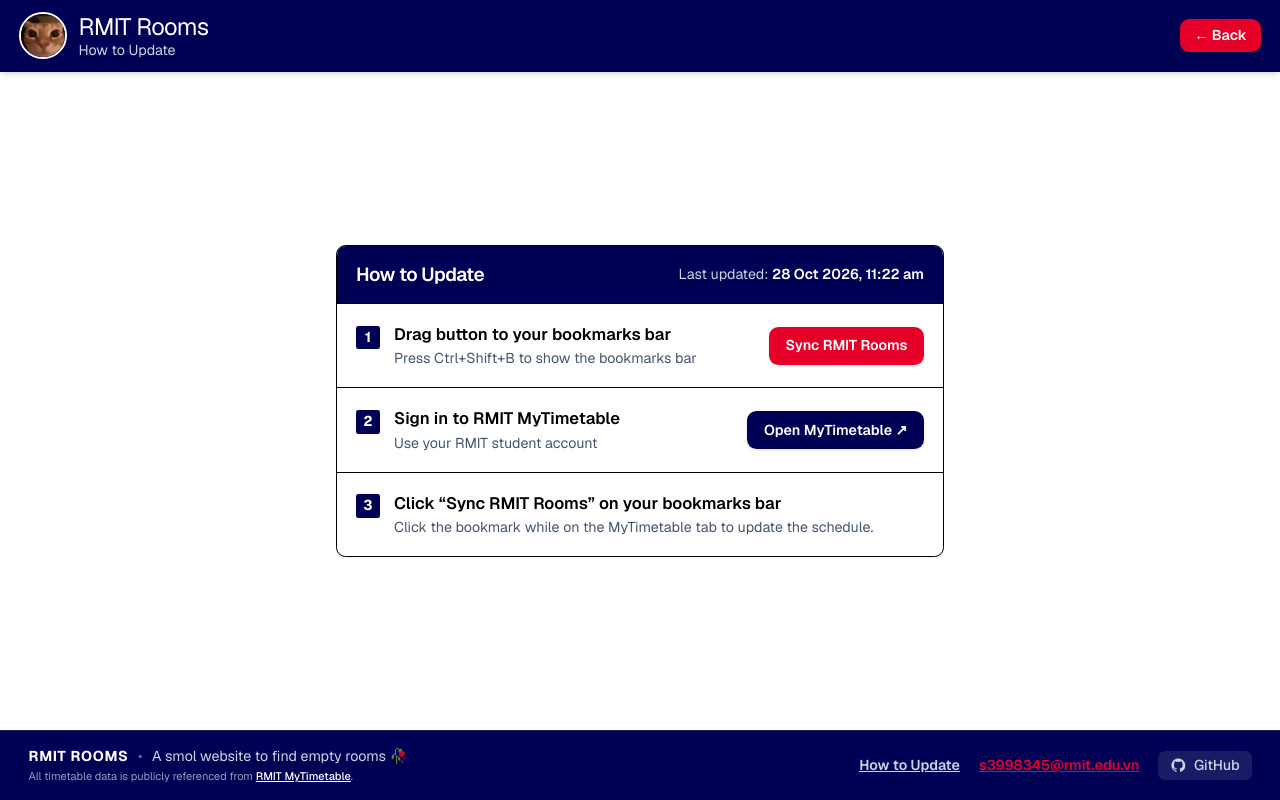
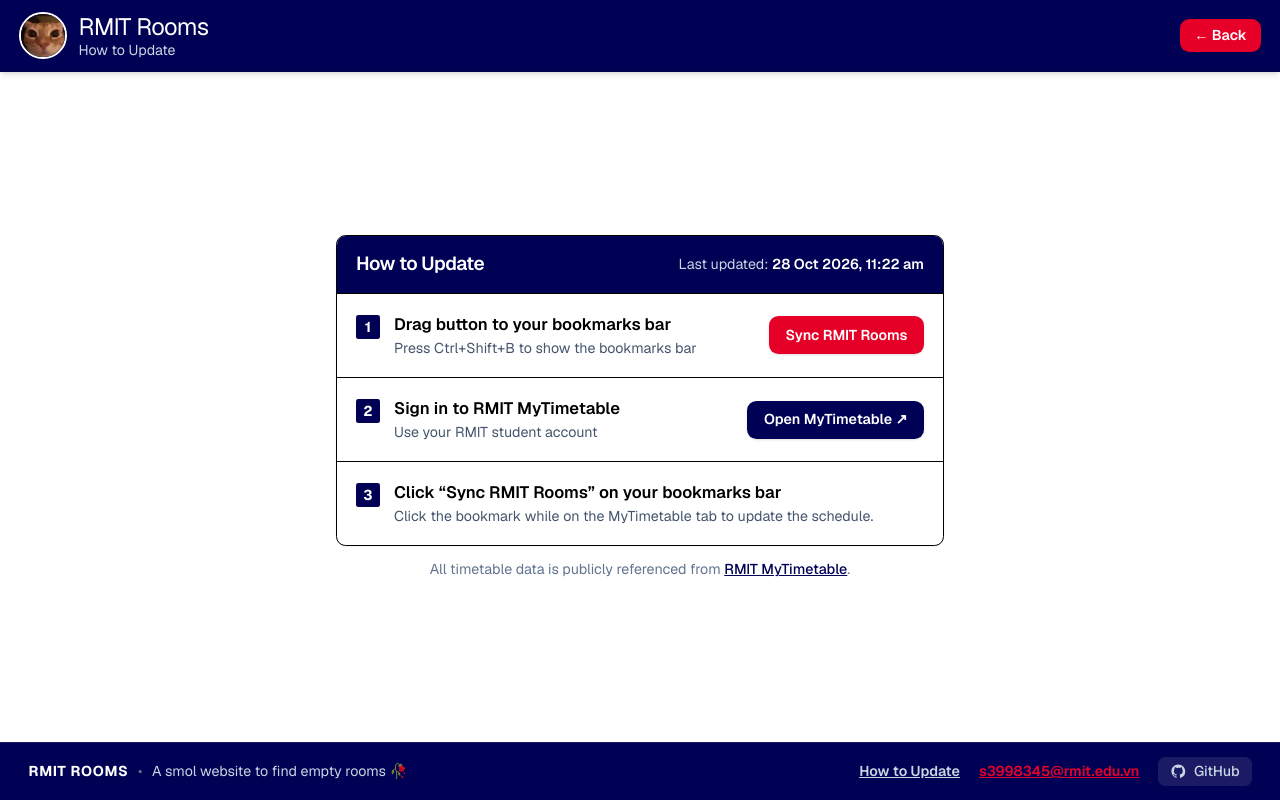
Before and after one commit to HuynhMaiThienAn/rmit-vn-room, a Next.js app in the folder my-app/: page /admin in a window 1280 px wide. Built offline with nearby package versions, Linux system fonts and the light colour scheme.

Commit message:
feat(ui): restore search bar position, move public data note to how-to-update page, and overhaul README

```diff
--- a/my-app/src/components/public/footer.tsx
+++ b/my-app/src/components/public/footer.tsx
@@ -6,29 +6,16 @@
 
 export function Footer() {
   return (
-    <footer className="shrink-0 mt-0 border-t border-white/10 bg-[#000054] text-slate-300 font-sans py-2.5 md:py-3.5 px-6">
-      <div className="mx-auto max-w-7xl flex flex-col md:flex-row items-center md:items-center justify-between gap-3 text-xs">
+    <footer className="shrink-0 mt-0 border-t border-white/10 bg-[#000054] text-slate-300 font-sans py-2.5 md:py-3 px-6">
+      <div className="mx-auto max-w-7xl flex flex-col md:flex-row items-center justify-between gap-3 text-xs">
 
-        {/* Column 1: Brand & Disclaimer */}
-        <div className="text-center md:text-left space-y-0.5">
-          <div className="flex items-center justify-center md:justify-start gap-2">
-            <h4 className="text-[11px] md:text-xs font-bold uppercase tracking-wider text-white">RMIT Rooms</h4>
-            <span className="text-slate-500">•</span>
-            <span className="text-[11px] md:text-xs text-slate-300">
-              A smol website to find empty rooms 🥀
-            </span>
-          </div>
-          <p className="text-[10px] md:text-[11px] text-slate-400">
-            All timetable data is publicly referenced from{' '}
-            <a
-              href="https://mytimetable.rmit.edu.vn/even/timetable/"
-              target="_blank"
-              rel="noopener noreferrer"
-              className="text-white hover:text-[#E60028] transition underline font-medium"
-            >
-              RMIT MyTimetable
-            </a>.
-          </p>
+        {/* Column 1: Brand & Slogan */}
+        <div className="flex items-center gap-2">
+          <h4 className="text-[11px] md:text-xs font-bold uppercase tracking-wider text-white">RMIT Rooms</h4>
+          <span className="text-slate-500">•</span>
+          <span className="text-[11px] md:text-xs text-slate-300">
+            A smol website to find empty rooms 🥀
+          </span>
         </div>
 
         {/* Column 2: Quick Links, GitHub & Support */}
--- a/my-app/src/features/room-directory/components/DirectoryHeader.tsx
+++ b/my-app/src/features/room-directory/components/DirectoryHeader.tsx
@@ -17,8 +17,8 @@
   return (
     <header className="sticky top-0 z-40 bg-[#000054] border-b border-[#000033]/30 px-4 py-2.5 shadow-md lg:shrink-0">
       <div className="max-w-7xl w-full mx-auto flex flex-col gap-2.5 sm:flex-row sm:items-center sm:justify-between">
-        {/* Brand Title (Left) */}
-        <div className="flex items-center gap-2.5 shrink-0 sm:w-1/4">
+        {/* Brand Title */}
+        <div className="flex items-center gap-2.5 shrink-0">
           <div>
             <h1 className="text-lg md:text-xl font-semibold text-white tracking-tight leading-tight">
               RMIT Rooms
@@ -29,8 +29,8 @@
           </div>
         </div>
 
-        {/* Search Bar (Centered) */}
-        <div className="w-full sm:flex-1 sm:max-w-md mx-auto flex items-center justify-center">
+        {/* Search Bar & Mobile QR Scanner */}
+        <div className="flex items-center gap-2.5 w-full sm:w-auto sm:max-w-xs flex-1 justify-end">
           <div className="relative w-full">
             <span className="absolute inset-y-0 left-2.5 flex items-center pointer-events-none text-slate-300">
               <SearchIcon className="w-3.5 h-3.5 md:w-4 md:h-4" />
@@ -43,14 +43,11 @@
               className="w-full bg-white/10 border border-white/20 text-white placeholder-slate-300 rounded-lg pl-8 pr-3 py-1.5 text-xs md:text-sm focus:outline-none focus:bg-white focus:text-[#000054] focus:placeholder-slate-400 focus:border-white transition-colors"
             />
           </div>
-        </div>
 
-        {/* Right Actions / Mobile QR */}
-        <div className="flex items-center gap-2.5 shrink-0 sm:w-1/4 justify-end">
           <button
             type="button"
             onClick={onScanQr}
-            className="bg-white text-[#000054] hover:bg-slate-100 font-semibold text-xs px-3 py-1.5 rounded-lg shadow-xs transition-colors whitespace-nowrap flex items-center gap-1.5 lg:hidden cursor-pointer"
+            className="bg-white text-[#000054] hover:bg-slate-100 font-semibold text-xs px-3 py-1.5 rounded-lg shadow-xs transition-colors whitespace-nowrap flex items-center gap-1.5 lg:hidden cursor-pointer shrink-0"
             title="Scan room QR"
           >
             <QrCodeIcon className="w-3.5 h-3.5" />
--- a/my-app/src/features/timetable-sync/components/TimetableSyncDashboard.tsx
+++ b/my-app/src/features/timetable-sync/components/TimetableSyncDashboard.tsx
@@ -43,11 +43,23 @@
       </header>
 
       {/* Non-scrolling centered RMIT-style card */}
-      <div className="flex-1 overflow-hidden flex items-center justify-center px-4">
+      <div className="flex-1 overflow-hidden flex flex-col items-center justify-center px-4 gap-3">
         <div className="w-full max-w-lg bg-white border border-black rounded-lg overflow-hidden shadow-xs">
           <DatasetStatusCard stats={stats} loading={loadingStats} />
           <OneClickSyncCard />
         </div>
+        <p className="text-xs text-slate-500 text-center max-w-lg">
+          All timetable data is publicly referenced from{' '}
+          <a
+            href="https://mytimetable.rmit.edu.vn/even/timetable/"
+            target="_blank"
+            rel="noopener noreferrer"
+            className="text-[#000054] hover:text-[#E60028] transition underline font-medium"
+          >
+            RMIT MyTimetable
+          </a>
+          .
+        </p>
       </div>
 
       <Footer />
```
Also changed, not shown: 2 other files (tests, documents, lock files or other folders).
